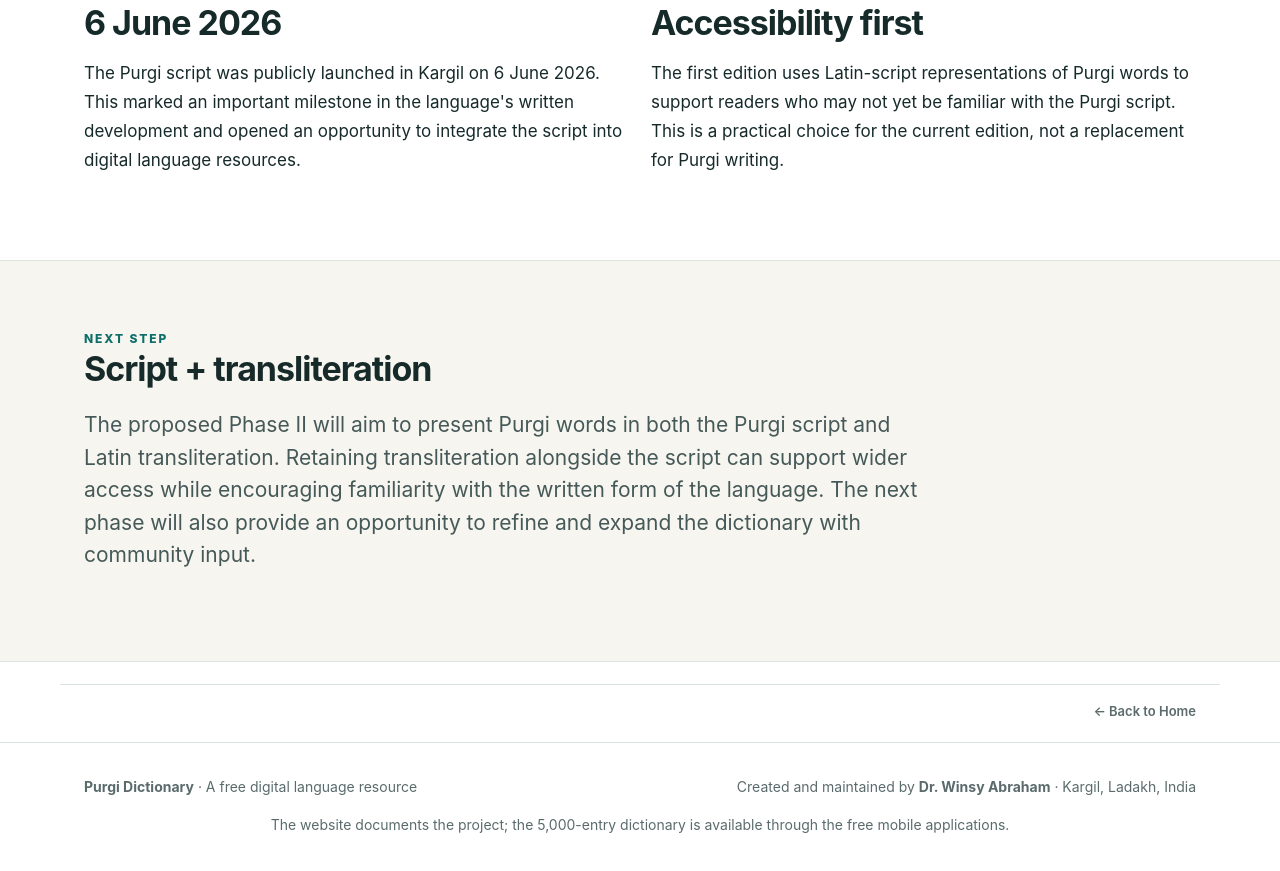
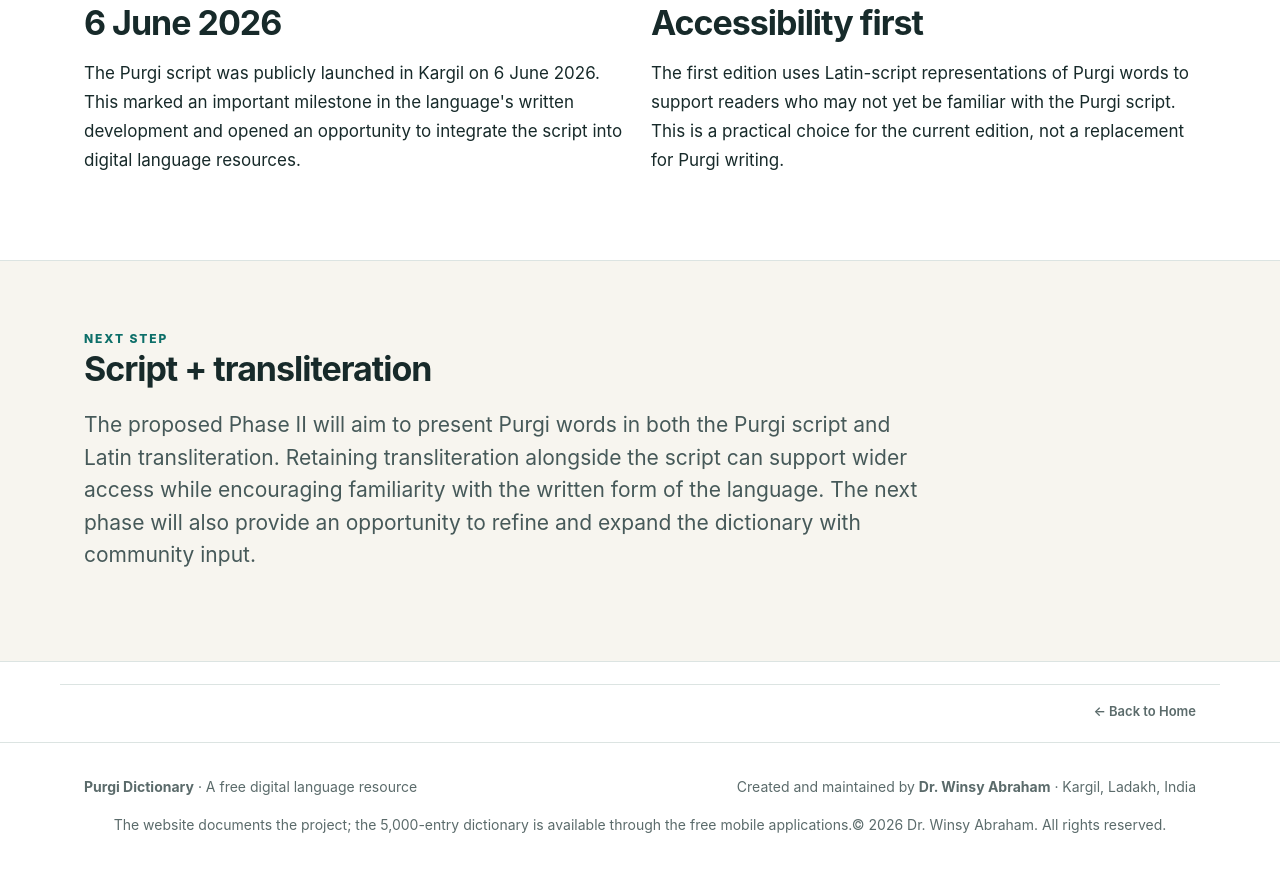
Before and after one commit to purgidictionary/purgidictionary.in, a plain HTML site: page script.html in a window 1280 px wide. Shown: the part 546-1417 px from the top of the page. Drawn offline with Linux system fonts and the light colour scheme.

Commit message:
Add copyright notice to site footer

```diff
--- a/script.html
+++ b/script.html
@@ -9,6 +9,6 @@
 <section class="section"><div class="wrap grid2"><div class="prose"><h2>6 June 2026</h2><p>The Purgi script was publicly launched in Kargil on 6 June 2026. This marked an important milestone in the language's written development and opened an opportunity to integrate the script into digital language resources.</p></div><div class="prose"><h2>Accessibility first</h2><p>The first edition uses Latin-script representations of Purgi words to support readers who may not yet be familiar with the Purgi script. This is a practical choice for the current edition, not a replacement for Purgi writing.</p></div></div></section>
 <section class="section band"><div class="wrap"><div class="kicker">Next step</div><h2>Script + transliteration</h2><p class="lead">The proposed Phase II will aim to present Purgi words in both the Purgi script and Latin transliteration. Retaining transliteration alongside the script can support wider access while encouraging familiarity with the written form of the language. The next phase will also provide an opportunity to refine and expand the dictionary with community input.</p></div></section>
 <div class="page-end-nav wrap"><a href="index.html">← Back to Home</a></div><a class="back-to-top" href="#top" aria-label="Back to top" title="Back to top">↑</a>
-<footer><div class="wrap"><div class="footer-top"><div><b>Purgi Dictionary</b> · A free digital language resource</div><div class="footer-right">Created and maintained by <b>Dr. Winsy Abraham</b> · Kargil, Ladakh, India</div></div><div class="footer-bottom">The website documents the project; the 5,000-entry dictionary is available through the free mobile applications.</div></div></footer>
+<footer><div class="wrap"><div class="footer-top"><div><b>Purgi Dictionary</b> · A free digital language resource</div><div class="footer-right">Created and maintained by <b>Dr. Winsy Abraham</b> · Kargil, Ladakh, India</div></div><div class="footer-bottom"><span>The website documents the project; the 5,000-entry dictionary is available through the free mobile applications.</span><span class="footer-copy">© 2026 Dr. Winsy Abraham. All rights reserved.</span></div></div></footer>
 <script src="script.js" defer></script>
 </body></html>
```
